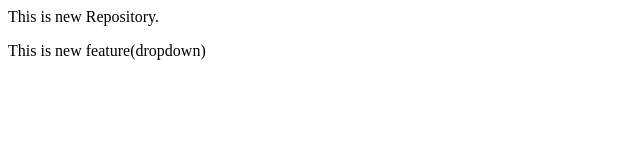
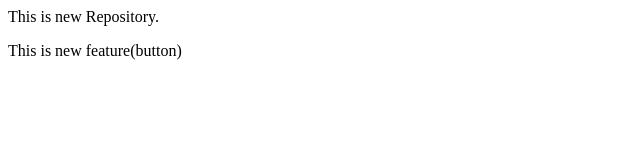
Before and after one commit to niranchaudhary314-eng/localrepo, a plain HTML site: page index.html in a window 1280 px wide. Shown: the full height of the page, 0-640 px from the left. Drawn offline with Linux system fonts and the light colour scheme.

Commit message:
add button

```diff
--- a/index.html
+++ b/index.html
@@ -1,2 +1,2 @@
 <p>This is new Repository.</p>
-<P>This is new feature(dropdown)</P>
+<P>This is new feature(button)</P>
```
